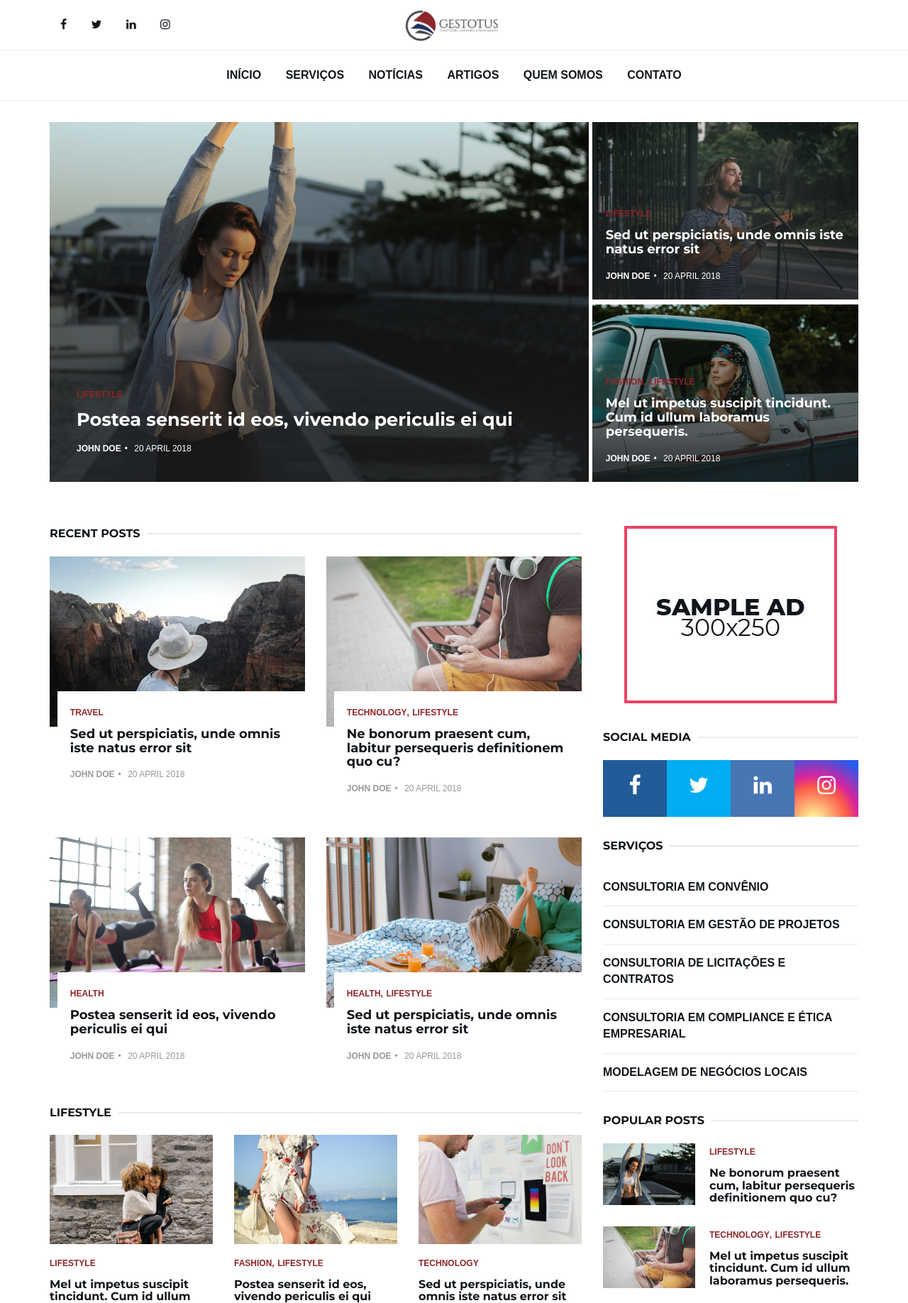
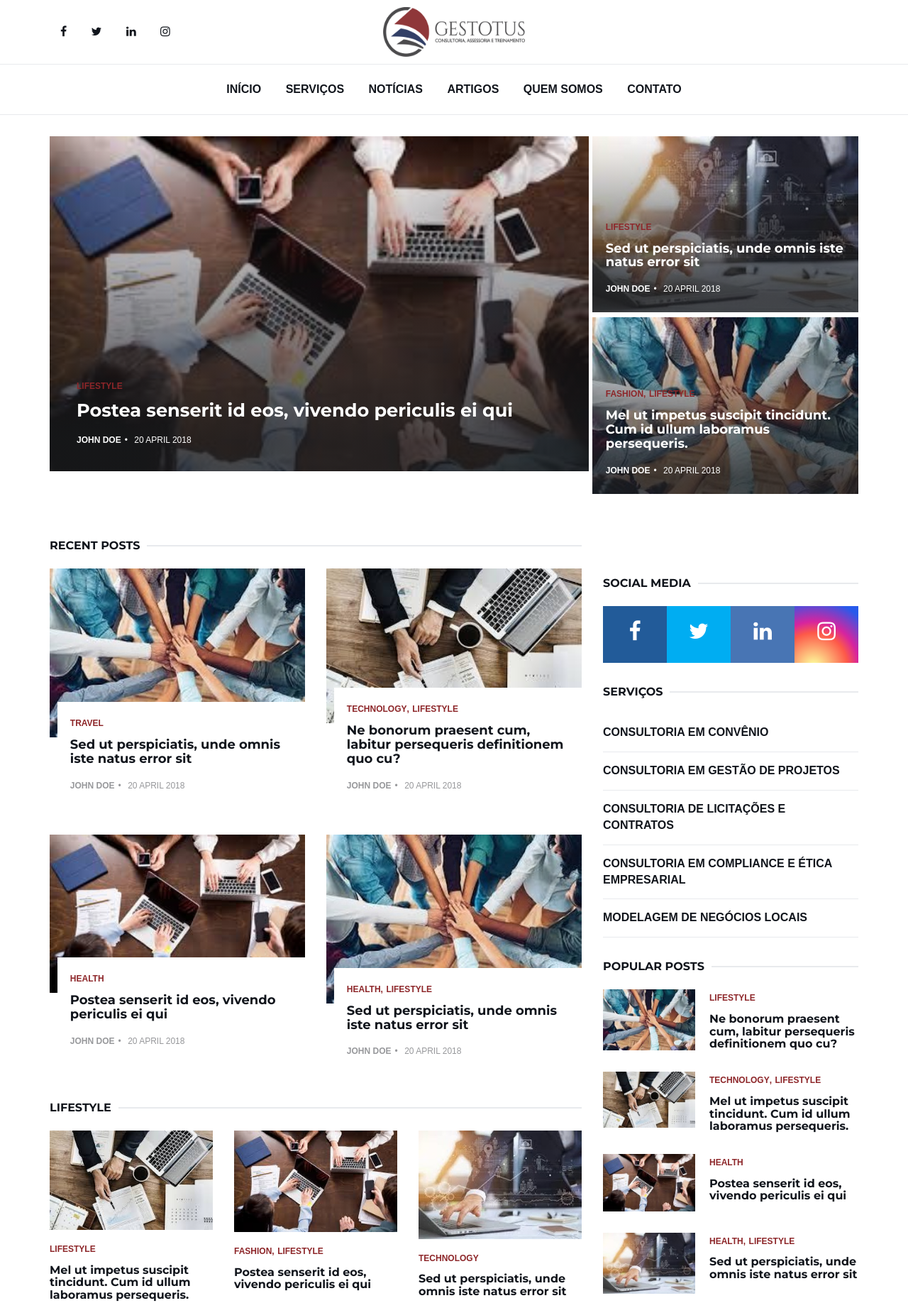
Before and after one commit to pedrobarbosa0/gestotus, a Django app: page / in a window 1280 px wide. Shown: the top 1836 px of the page at 71% size. Run offline with Django 3.2, Linux system fonts and the light colour scheme; some libraries are stand-ins or nearby versions; some web fonts are replaced.

Commit message:
Changes in HTML and CSS
Addition of the images requested by the teacher, and changes in the layout of the base HTML and CSS

```diff
--- a/gestotus/static/css/style.css
+++ b/gestotus/static/css/style.css
@@ -320,6 +320,8 @@ textarea.input {
 
 #nav-top>.container {
   position: relative;
+  padding-top: 10px;
+  padding-bottom: 10px;
 }
 
 #nav-bottom {
@@ -577,7 +579,7 @@ textarea.input {
 #nav-aside {
   position: fixed;
   right: 0;
-  top: 0;
+  top: 100px;
   bottom: 0;
   background-color: #1b1c1e;
   max-width: 360px;
@@ -680,7 +682,7 @@ textarea.input {
 .page-header {
   position: relative;
   margin: 0;
-  padding-top: 100px;
+  padding-top: 70px;
   padding-bottom: 80px;
   background-color: #1b1c1e;
 }
--- a/gestotus/templates/base.html
+++ b/gestotus/templates/base.html
@@ -51,7 +51,7 @@
 
 					<!-- logo -->
 					<div class="nav-logo">
-						<a href="{% url 'home' %}"><img src="{% static 'img/logo_principal.jpg' %}" height="70" width="149" alt=""></a>
+						<a href="{% url 'home' %}"><img src="{% static 'img/logotrns.png' %}" height="70" width="200" alt=""></a>
 					</div>
 					<!-- /logo -->
 
--- a/gestotus/templates/index.html
+++ b/gestotus/templates/index.html
@@ -10,7 +10,7 @@
 				<div class="col-md-8 hot-post-left">
 					<!-- post -->
 					<div class="post post-thumb">
-						<a class="post-img" href="{% url 'blog_post' %}"><img src="./img/hot-post-1.jpg" alt=""></a>
+						<a class="post-img" href="{% url 'blog_post' %}"><img src="{% static 'img/sample3.jpg' %}" alt=""></a>
 						<div class="post-body">
 							<div class="post-category">
 								<a href="{% url 'category' %}">Lifestyle</a>
@@ -27,7 +27,7 @@
 				<div class="col-md-4 hot-post-right">
 					<!-- post -->
 					<div class="post post-thumb">
-						<a class="post-img" href="{% url 'blog_post' %}"><img src="./img/hot-post-2.jpg" alt=""></a>
+						<a class="post-img" href="{% url 'blog_post' %}"><img src="{% static 'img/sample4.jpg' %}" alt=""></a>
 						<div class="post-body">
 							<div class="post-category">
 								<a href="{% url 'category' %}">Lifestyle</a>
@@ -43,7 +43,7 @@
 
 					<!-- post -->
 					<div class="post post-thumb">
-						<a class="post-img" href="{% url 'blog_post' %}"><img src="./img/hot-post-3.jpg" alt=""></a>
+						<a class="post-img" href="{% url 'blog_post' %}"><img src="{% static 'img/sample1.jpg' %}" alt=""></a>
 						<div class="post-body">
 							<div class="post-category">
 								<a href="{% url 'category' %}">Fashion</a>
@@ -82,7 +82,7 @@
 						<!-- post -->
 						<div class="col-md-6">
 							<div class="post">
-								<a class="post-img" href="{% url 'blog_post' %}"><img src="./img/post-1.jpg" alt=""></a>
+								<a class="post-img" href="{% url 'blog_post' %}"><img src="{% static 'img/sample1.jpg' %}"></a>
 								<div class="post-body">
 									<div class="post-category">
 										<a href="{% url 'category' %}">Travel</a>
@@ -100,7 +100,7 @@
 						<!-- post -->
 						<div class="col-md-6">
 							<div class="post">
-								<a class="post-img" href="{% url 'blog_post' %}"><img src="./img/post-2.jpg" alt=""></a>
+								<a class="post-img" href="{% url 'blog_post' %}"><img src="{% static 'img/sample2.jpg' %}" alt=""></a>
 								<div class="post-body">
 									<div class="post-category">
 										<a href="{% url 'category' %}">Technology</a>
@@ -121,7 +121,7 @@
 						<!-- post -->
 						<div class="col-md-6">
 							<div class="post">
-								<a class="post-img" href="{% url 'blog_post' %}"><img src="./img/post-4.jpg" alt=""></a>
+								<a class="post-img" href="{% url 'blog_post' %}"><img src="{% static 'img/sample3.jpg' %}" alt=""></a>
 								<div class="post-body">
 									<div class="post-category">
 										<a href="{% url 'category' %}">Health</a>
@@ -139,7 +139,7 @@
 						<!-- post -->
 						<div class="col-md-6">
 							<div class="post">
-								<a class="post-img" href="{% url 'blog_post' %}"><img src="./img/post-7.jpg" alt=""></a>
+								<a class="post-img" href="{% url 'blog_post' %}"><img src="{% static 'img/sample1.jpg' %}" alt=""></a>
 								<div class="post-body">
 									<div class="post-category">
 										<a href="{% url 'category' %}">Health</a>
@@ -167,7 +167,7 @@
 						<!-- post -->
 						<div class="col-md-4">
 							<div class="post post-sm">
-								<a class="post-img" href="{% url 'blog_post' %}"><img src="./img/post-9.jpg" alt=""></a>
+								<a class="post-img" href="{% url 'blog_post' %}"><img src="{% static 'img/sample2.jpg' %}" alt=""></a>
 								<div class="post-body">
 									<div class="post-category">
 										<a href="{% url 'category' %}">Lifestyle</a>
@@ -185,7 +185,7 @@
 						<!-- post -->
 						<div class="col-md-4">
 							<div class="post post-sm">
-								<a class="post-img" href="{% url 'blog_post' %}"><img src="./img/post-8.jpg" alt=""></a>
+								<a class="post-img" href="{% url 'blog_post' %}"><img src="{% static 'img/sample3.jpg' %}" alt=""></a>
 								<div class="post-body">
 									<div class="post-category">
 										<a href="{% url 'category' %}">Fashion</a>
@@ -204,7 +204,7 @@
 						<!-- post -->
 						<div class="col-md-4">
 							<div class="post post-sm">
-								<a class="post-img" href="{% url 'blog_post' %}"><img src="./img/post-11.jpg" alt=""></a>
+								<a class="post-img" href="{% url 'blog_post' %}"><img src="{% static 'img/sample4.jpg' %}" alt=""></a>
 								<div class="post-body">
 									<div class="post-category">
 										<a href="{% url 'category' %}">Technology</a>
@@ -231,7 +231,7 @@
 						<!-- post -->
 						<div class="col-md-4">
 							<div class="post post-sm">
-								<a class="post-img" href="{% url 'blog_post' %}"><img src="./img/post-10.jpg" alt=""></a>
+								<a class="post-img" href="{% url 'blog_post' %}"><img src="{% static 'img/sample1.jpg' %}" alt=""></a>
 								<div class="post-body">
 									<div class="post-category">
 										<a href="{% url 'category' %}">Travel</a>
@@ -249,7 +249,7 @@
 						<!-- post -->
 						<div class="col-md-4">
 							<div class="post post-sm">
-								<a class="post-img" href="{% url 'blog_post' %}"><img src="./img/post-12.jpg" alt=""></a>
+								<a class="post-img" href="{% url 'blog_post' %}"><img src="{% static 'img/sample2.jpg' %}" alt=""></a>
 								<div class="post-body">
 									<div class="post-category">
 										<a href="{% url 'category' %}">Lifestyle</a>
@@ -267,7 +267,7 @@
 						<!-- post -->
 						<div class="col-md-4">
 							<div class="post post-sm">
-								<a class="post-img" href="{% url 'blog_post' %}"><img src="./img/post-13.jpg" alt=""></a>
+								<a class="post-img" href="{% url 'blog_post' %}"><img src="{% static 'img/sample3.jpg' %}" alt=""></a>
 								<div class="post-body">
 									<div class="post-category">
 										<a href="{% url 'category' %}">Travel</a>
@@ -295,7 +295,7 @@
 						<!-- post -->
 						<div class="col-md-4">
 							<div class="post post-sm">
-								<a class="post-img" href="{% url 'blog_post' %}"><img src="./img/post-4.jpg" alt=""></a>
+								<a class="post-img" href="{% url 'blog_post' %}"><img src="{% static 'img/sample1.jpg' %}" alt=""></a>
 								<div class="post-body">
 									<div class="post-category">
 										<a href="{% url 'category' %}">Health</a>
@@ -313,7 +313,7 @@
 						<!-- post -->
 						<div class="col-md-4">
 							<div class="post post-sm">
-								<a class="post-img" href="{% url 'blog_post' %}"><img src="./img/post-1.jpg" alt=""></a>
+								<a class="post-img" href="{% url 'blog_post' %}"><img src="{% static 'img/sample2.jpg' %}" alt=""></a>
 								<div class="post-body">
 									<div class="post-category">
 										<a href="{% url 'category' %}">Travel</a>
@@ -331,7 +331,7 @@
 						<!-- post -->
 						<div class="col-md-4">
 							<div class="post post-sm">
-								<a class="post-img" href="{% url 'blog_post' %}"><img src="./img/post-3.jpg" alt=""></a>
+								<a class="post-img" href="{% url 'blog_post' %}"><img src="{% static 'img/sample3.jpg' %}" alt=""></a>
 								<div class="post-body">
 									<div class="post-category">
 										<a href="{% url 'category' %}">Lifestyle</a>
@@ -352,7 +352,7 @@
 					<!-- ad widget-->
 					<div class="aside-widget text-center">
 						<a href="#" style="display: inline-block;margin: auto;">
-							<img class="img-responsive" src="./img/ad-3.jpg" alt="">
+							<img class="img-responsive" =src="{% static 'img/sample4.jpg' %}" alt="">
 						</a>
 					</div>
 					<!-- /ad widget -->
@@ -437,7 +437,7 @@
 						</div>
 						<!-- post -->
 						<div class="post post-widget">
-							<a class="post-img" href="{% url 'blog_post' %}"><img src="./img/widget-3.jpg" alt=""></a>
+							<a class="post-img" href="{% url 'blog_post' %}"><img src="{% static 'img/sample1.jpg' %}" alt=""></a>
 							<div class="post-body">
 								<div class="post-category">
 									<a href="{% url 'category' %}">Lifestyle</a>
@@ -449,7 +449,7 @@
 
 						<!-- post -->
 						<div class="post post-widget">
-							<a class="post-img" href="{% url 'blog_post' %}"><img src="./img/widget-2.jpg" alt=""></a>
+							<a class="post-img" href="{% url 'blog_post' %}"><img src="{% static 'img/sample2.jpg' %}" alt=""></a>
 							<div class="post-body">
 								<div class="post-category">
 									<a href="{% url 'category' %}">Technology</a>
@@ -462,7 +462,7 @@
 
 						<!-- post -->
 						<div class="post post-widget">
-							<a class="post-img" href="{% url 'blog_post' %}"><img src="./img/widget-4.jpg" alt=""></a>
+							<a class="post-img" href="{% url 'blog_post' %}"><img src="{% static 'img/sample3.jpg' %}" alt=""></a>
 							<div class="post-body">
 								<div class="post-category">
 									<a href="{% url 'category' %}">Health</a>
@@ -474,7 +474,7 @@
 
 						<!-- post -->
 						<div class="post post-widget">
-							<a class="post-img" href="{% url 'blog_post' %}"><img src="./img/widget-5.jpg" alt=""></a>
+							<a class="post-img" href="{% url 'blog_post' %}"><img src="{% static 'img/sample4.jpg' %}" alt=""></a>
 							<div class="post-body">
 								<div class="post-category">
 									<a href="{% url 'category' %}">Health</a>
@@ -503,7 +503,7 @@
 				<!-- ad -->
 				<div class="col-md-12 section-row text-center">
 					<a href="#" style="display: inline-block;margin: auto;">
-						<img class="img-responsive" src="./img/ad-2.jpg" alt="">
+						<img class="img-responsive" src="{% static 'img/' %}" alt="">
 					</a>
 				</div>
 				<!-- /ad -->
@@ -526,7 +526,7 @@
 					</div>
 					<!-- post -->
 					<div class="post">
-						<a class="post-img" href="{% url 'blog_post' %}"><img src="./img/post-6.jpg" alt=""></a>
+						<a class="post-img" href="{% url 'blog_post' %}"><img src="{% static 'img/sample2.jpg' %}" alt=""></a>
 						<div class="post-body">
 							<div class="post-category">
 								<a href="{% url 'category' %}">Fashion</a>
@@ -547,7 +547,7 @@
 					</div>
 					<!-- post -->
 					<div class="post">
-						<a class="post-img" href="{% url 'blog_post' %}"><img src="./img/post-5.jpg" alt=""></a>
+						<a class="post-img" href="{% url 'blog_post' %}"><img src="{% static 'img/sample3.jpg' %}" alt=""></a>
 						<div class="post-body">
 							<div class="post-category">
 								<a href="{% url 'category' %}">Lifestyle</a>
@@ -567,7 +567,7 @@
 					</div>
 					<!-- post -->
 					<div class="post">
-						<a class="post-img" href="{% url 'blog_post' %}"><img src="./img/post-9.jpg" alt=""></a>
+						<a class="post-img" href="{% url 'blog_post' %}"><img src="{% static 'img/sample4.jpg' %}" alt=""></a>
 						<div class="post-body">
 							<div class="post-category">
 								<a href="{% url 'category' %}">Lifestyle</a>
@@ -589,7 +589,7 @@
 				<div class="col-md-4">
 					<!-- post -->
 					<div class="post post-widget">
-						<a class="post-img" href="{% url 'blog_post' %}"><img src="./img/widget-1.jpg" alt=""></a>
+						<a class="post-img" href="{% url 'blog_post' %}"><img src="{% static 'img/sample1.jpg' %}" alt=""></a>
 						<div class="post-body">
 							<div class="post-category">
 								<a href="{% url 'category' %}">Travel</a>
@@ -601,7 +601,7 @@
 
 					<!-- post -->
 					<div class="post post-widget">
-						<a class="post-img" href="{% url 'blog_post' %}"><img src="./img/widget-2.jpg" alt=""></a>
+						<a class="post-img" href="{% url 'blog_post' %}"><img src="{% static 'img/sample2.jpg' %}" alt=""></a>
 						<div class="post-body">
 							<div class="post-category">
 								<a href="{% url 'category' %}">Technology</a>
@@ -614,7 +614,7 @@
 
 					<!-- post -->
 					<div class="post post-widget">
-						<a class="post-img" href="{% url 'blog_post' %}"><img src="./img/widget-3.jpg" alt=""></a>
+						<a class="post-img" href="{% url 'blog_post' %}"><img src="{% static 'img/sample3.jpg' %}" alt=""></a>
 						<div class="post-body">
 							<div class="post-category">
 								<a href="{% url 'category' %}">Lifestyle</a>
@@ -627,7 +627,7 @@
 				<div class="col-md-4">
 					<!-- post -->
 					<div class="post post-widget">
-						<a class="post-img" href="{% url 'blog_post' %}"><img src="./img/widget-4.jpg" alt=""></a>
+						<a class="post-img" href="{% url 'blog_post' %}"><img src="{% static 'img/sample4.jpg' %}" alt=""></a>
 						<div class="post-body">
 							<div class="post-category">
 								<a href="{% url 'category' %}">Health</a>
@@ -639,7 +639,7 @@
 
 					<!-- /post -->
 					<div class="post post-widget">
-						<a class="post-img" href="{% url 'blog_post' %}"><img src="./img/widget-5.jpg" alt=""></a>
+						<a class="post-img" href="{% url 'blog_post' %}"><img src="{% static 'img/sample1.jpg' %}" alt=""></a>
 						<div class="post-body">
 							<div class="post-category">
 								<a href="{% url 'category' %}">Health</a>
@@ -652,7 +652,7 @@
 
 					<!-- post -->
 					<div class="post post-widget">
-						<a class="post-img" href="{% url 'blog_post' %}"><img src="./img/widget-6.jpg" alt=""></a>
+						<a class="post-img" href="{% url 'blog_post' %}"><img src="{% static 'img/sample1.jpg' %}" alt=""></a>
 						<div class="post-body">
 							<div class="post-category">
 								<a href="{% url 'category' %}">Fashion</a>
@@ -666,7 +666,7 @@
 				<div class="col-md-4">
 					<!-- post -->
 					<div class="post post-widget">
-						<a class="post-img" href="{% url 'blog_post' %}"><img src="./img/widget-8.jpg" alt=""></a>
+						<a class="post-img" href="{% url 'blog_post' %}"><img src="{% static 'img/sample2.jpg' %}" alt=""></a>
 						<div class="post-body">
 							<div class="post-category">
 								<a href="{% url 'category' %}">Travel</a>
@@ -678,7 +678,7 @@
 
 					<!-- post -->
 					<div class="post post-widget">
-						<a class="post-img" href="{% url 'blog_post' %}"><img src="./img/widget-9.jpg" alt=""></a>
+						<a class="post-img" href="{% url 'blog_post' %}"><img src="{% static 'img/sample3.jpg' %}" alt=""></a>
 						<div class="post-body">
 							<div class="post-category">
 								<a href="{% url 'category' %}">Technology</a>
@@ -690,7 +690,7 @@
 
 					<!-- post -->
 					<div class="post post-widget">
-						<a class="post-img" href="{% url 'blog_post' %}"><img src="./img/widget-10.jpg" alt=""></a>
+						<a class="post-img" href="{% url 'blog_post' %}"><img src="{% static 'img/sample4.jpg' %}" alt=""></a>
 						<div class="post-body">
 							<div class="post-category">
 								<a href="{% url 'category' %}">Lifestyle</a>
@@ -716,7 +716,7 @@
 				<div class="col-md-8">
 					<!-- post -->
 					<div class="post post-row">
-						<a class="post-img" href="{% url 'blog_post' %}"><img src="./img/post-13.jpg" alt=""></a>
+						<a class="post-img" href="{% url 'blog_post' %}"><img src="{% static 'img/sample1.jpg' %}" alt=""></a>
 						<div class="post-body">
 							<div class="post-category">
 								<a href="{% url 'category' %}">Travel</a>
@@ -734,7 +734,7 @@
 
 					<!-- post -->
 					<div class="post post-row">
-						<a class="post-img" href="{% url 'blog_post' %}"><img src="./img/post-1.jpg" alt=""></a>
+						<a class="post-img" href="{% url 'blog_post' %}"><img src="{% static 'img/sample2.jpg' %}" alt=""></a>
 						<div class="post-body">
 							<div class="post-category">
 								<a href="{% url 'category' %}">Travel</a>
@@ -751,7 +751,7 @@
 
 					<!-- post -->
 					<div class="post post-row">
-						<a class="post-img" href="{% url 'blog_post' %}"><img src="./img/post-5.jpg" alt=""></a>
+						<a class="post-img" href="{% url 'blog_post' %}"><img src="{% static 'img/sample2.jpg' %}" alt=""></a>
 						<div class="post-body">
 							<div class="post-category">
 								<a href="{% url 'category' %}">Lifestyle</a>
@@ -768,7 +768,7 @@
 
 					<!-- post -->
 					<div class="post post-row">
-						<a class="post-img" href="{% url 'blog_post' %}"><img src="./img/post-6.jpg" alt=""></a>
+						<a class="post-img" href="{% url 'blog_post' %}"><img src="{% static 'img/sample3.jpg' %}" alt=""></a>
 						<div class="post-body">
 							<div class="post-category">
 								<a href="{% url 'category' %}">Fashion</a>
@@ -786,7 +786,7 @@
 
 					<!-- post -->
 					<div class="post post-row">
-						<a class="post-img" href="{% url 'blog_post' %}"><img src="./img/post-7.jpg" alt=""></a>
+						<a class="post-img" href="{% url 'blog_post' %}"><img src="{% static 'img/sample4.jpg' %}" alt=""></a>
 						<div class="post-body">
 							<div class="post-category">
 								<a href="{% url 'category' %}">Health</a>
@@ -814,12 +814,12 @@
 						</div>
 						<div class="galery-widget">
 							<ul>
-								<li><a href="#"><img src="./img/galery-1.jpg" alt=""></a></li>
-								<li><a href="#"><img src="./img/galery-2.jpg" alt=""></a></li>
-								<li><a href="#"><img src="./img/galery-3.jpg" alt=""></a></li>
-								<li><a href="#"><img src="./img/galery-4.jpg" alt=""></a></li>
-								<li><a href="#"><img src="./img/galery-5.jpg" alt=""></a></li>
-								<li><a href="#"><img src="./img/galery-6.jpg" alt=""></a></li>
+								<li><a href="#"><img src="{% static 'img/sample1.jpg' %}" alt=""></a></li>
+								<li><a href="#"><img src="{% static 'img/sample2.jpg' %}"alt=""></a></li>
+								<li><a href="#"><img src="{% static 'img/sample3.jpg' %}" alt=""></a></li>
+								<li><a href="#"><img src="{% static 'img/sample4.jpg' %}" alt=""></a></li>
+								<li><a href="#"><img src="{% static 'img/sample1.jpg' %}" alt=""></a></li>
+								<li><a href="#"><img src="{% static 'img/sample2.jpg' %}" alt=""></a></li>
 							</ul>
 						</div>
 					</div>
```
Also changed, not shown: gestotus/static/img/logotrns.png (added), gestotus/static/img/sample1.jpg (added), gestotus/static/img/sample2.jpg (added), gestotus/static/img/sample3.jpg (added), gestotus/static/img/sample4.jpg (added).
